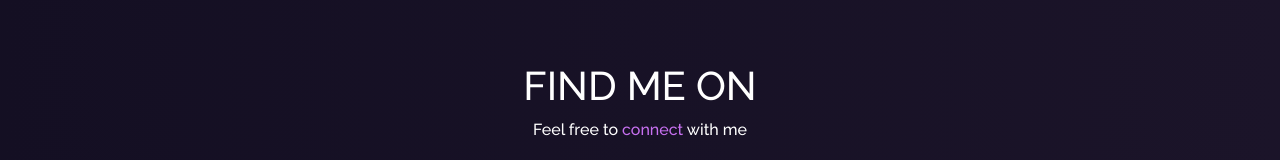
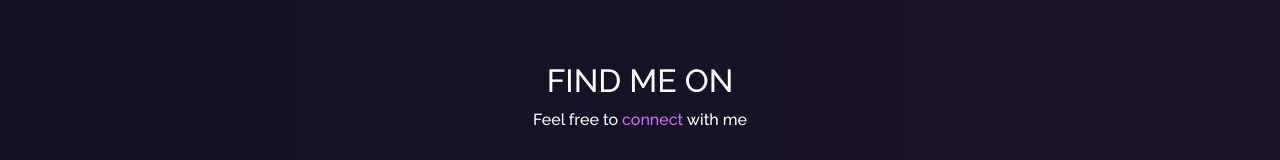
Before and after one commit to Shivambansal96/Personal-Portfolio, a React (Create React App) app: page / in a window 1280 px wide. Shown: the part 1271-1431 px from the top of the page. Built offline with nearby package versions, Linux system fonts and the light colour scheme.

Commit message:
Changes made in SEO

```diff
--- a/src/components/Home/Home2.js
+++ b/src/components/Home/Home2.js
@@ -15,9 +15,9 @@ function Home2() {
       <Container>
         <Row>
           <Col md={8} className="home-about-description">
-            <h1 style={{ fontSize: "2.6em" }}>
+            <h2 style={{ fontSize: "2.6em" }}>
               LET ME <span className="purple"> INTRODUCE </span> MYSELF
-            </h1>
+            </h2>
             <p className="home-about-body">
               I fell in love with programming and I have at least learnt
               something, I think… 🤷‍♂️
@@ -60,7 +60,7 @@ function Home2() {
         </Row>
         <Row>
           <Col md={12} className="home-about-social">
-            <h1>FIND ME ON</h1>
+            <h2>FIND ME ON</h2>
             <p>
               Feel free to <span className="purple">connect </span>with me
             </p>
```
